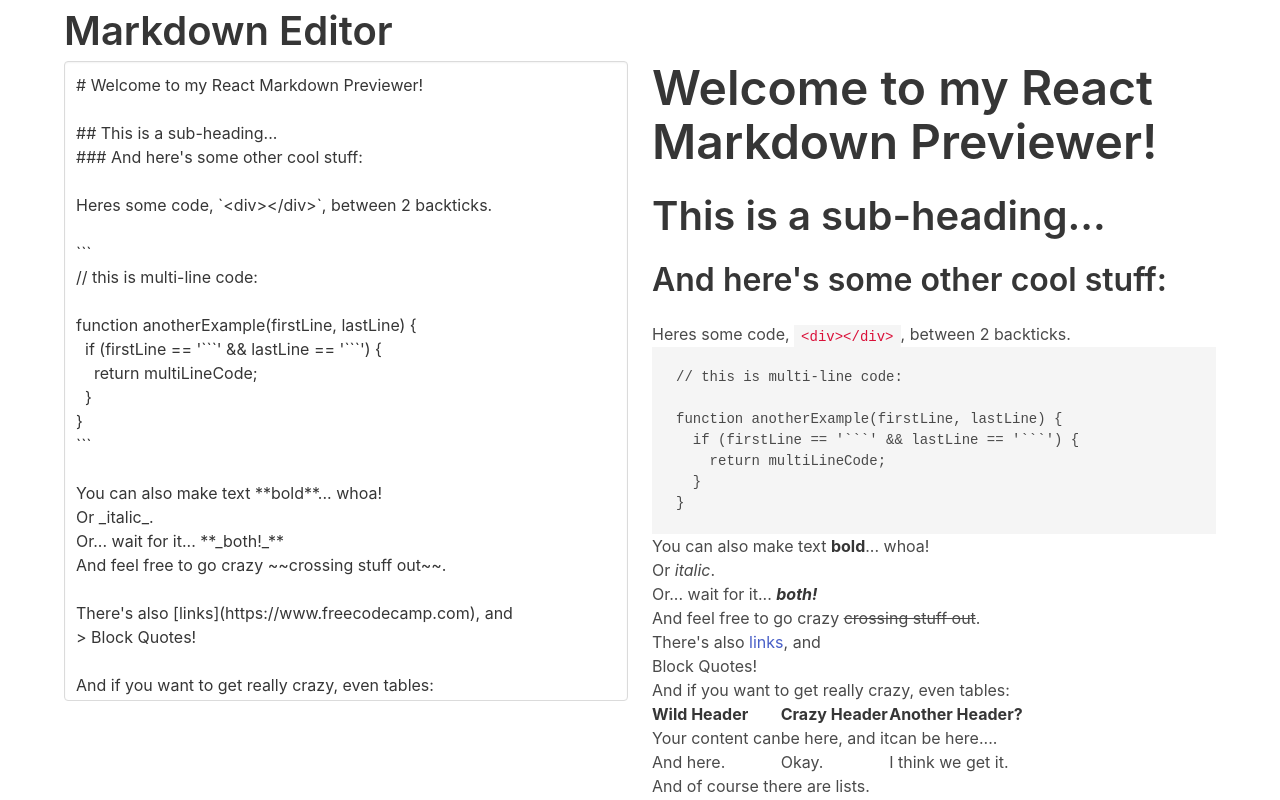
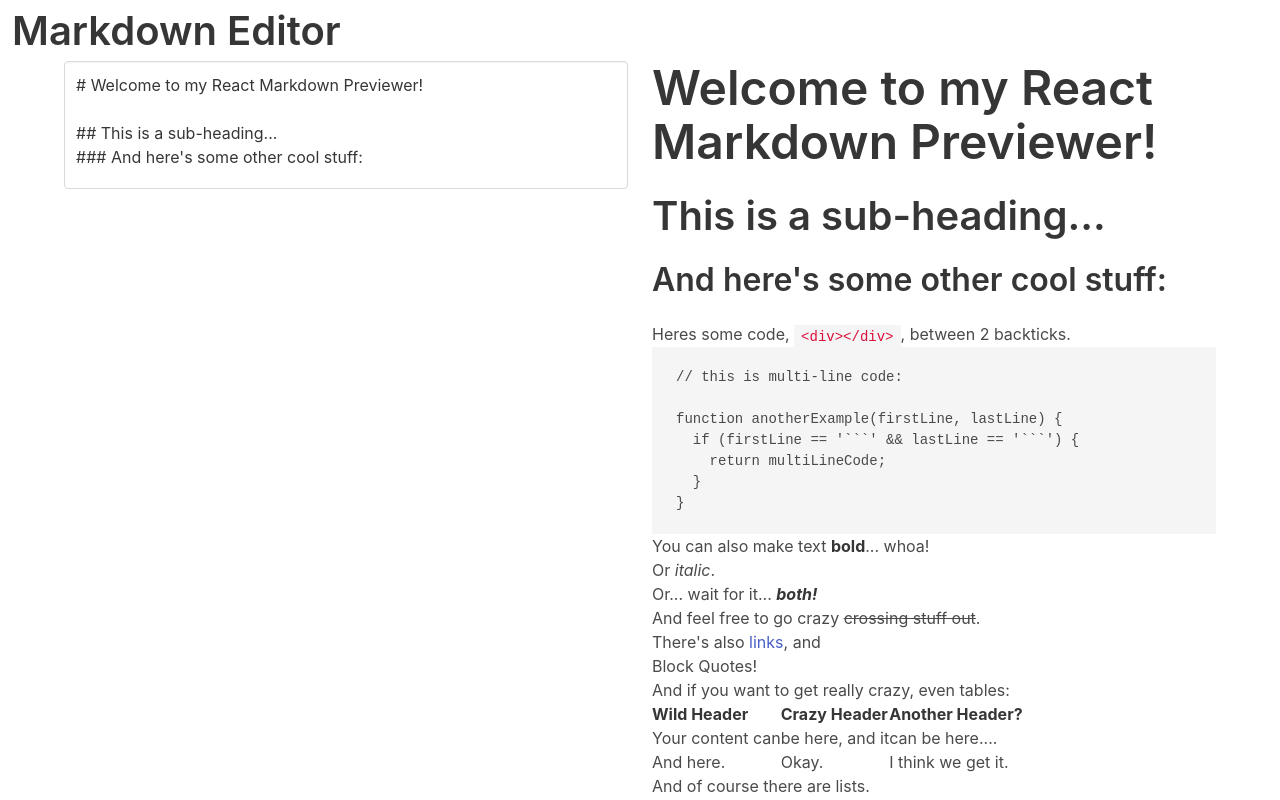
Before and after one commit to muzhaqi16/markdown-editor, a React (Create React App) app: page / in a window 1280 px wide. Shown: the top 800 px of the page. Built offline with nearby package versions, Linux system fonts and the light colour scheme.

Commit message:
make the height of the editor scrollable

```diff
--- a/src/App.js
+++ b/src/App.js
@@ -54,9 +54,9 @@ And here. | Okay. | I think we get it.
 
   const [input, setInput] = useState(placeholder)
   return (<>
+    <NavBar />
     <div className="container">
-      <NavBar />
-      <div className="columns is-mobile is-centered">
+      <div className="columns is-full-mobile is-centered">
         <InputPane onChange={setInput} default={input} />
         <PreviewPane markdown={input} />
       </div>
--- a/src/components/InputPane/style.css
+++ b/src/components/InputPane/style.css
@@ -2,4 +2,5 @@
     overflow-y: scroll;
     height: 100vh;
     resize: none;
+    max-height: max-content;
 }
```
